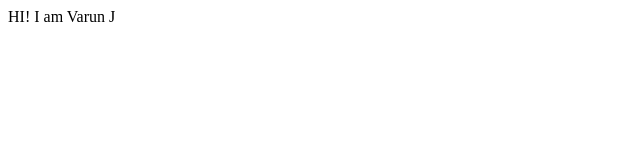
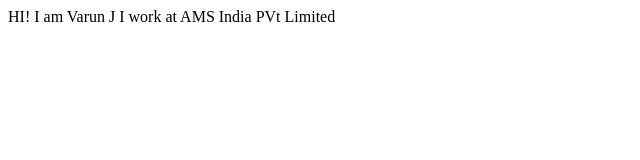
Before and after one commit to varunjram/student-name-site-VJ, a plain HTML site: page index.html in a window 1280 px wide. Shown: the whole page, without its empty margins (0-640 px from the left). Drawn offline with Linux system fonts and the light colour scheme.

Commit message:
docs : Updated Introduction

```diff
--- a/index.html
+++ b/index.html
@@ -9,5 +9,7 @@
 <body>
     HI! I am Varun J
 
+   I work at AMS India PVt Limited
+
 </body>
 </html>
```
